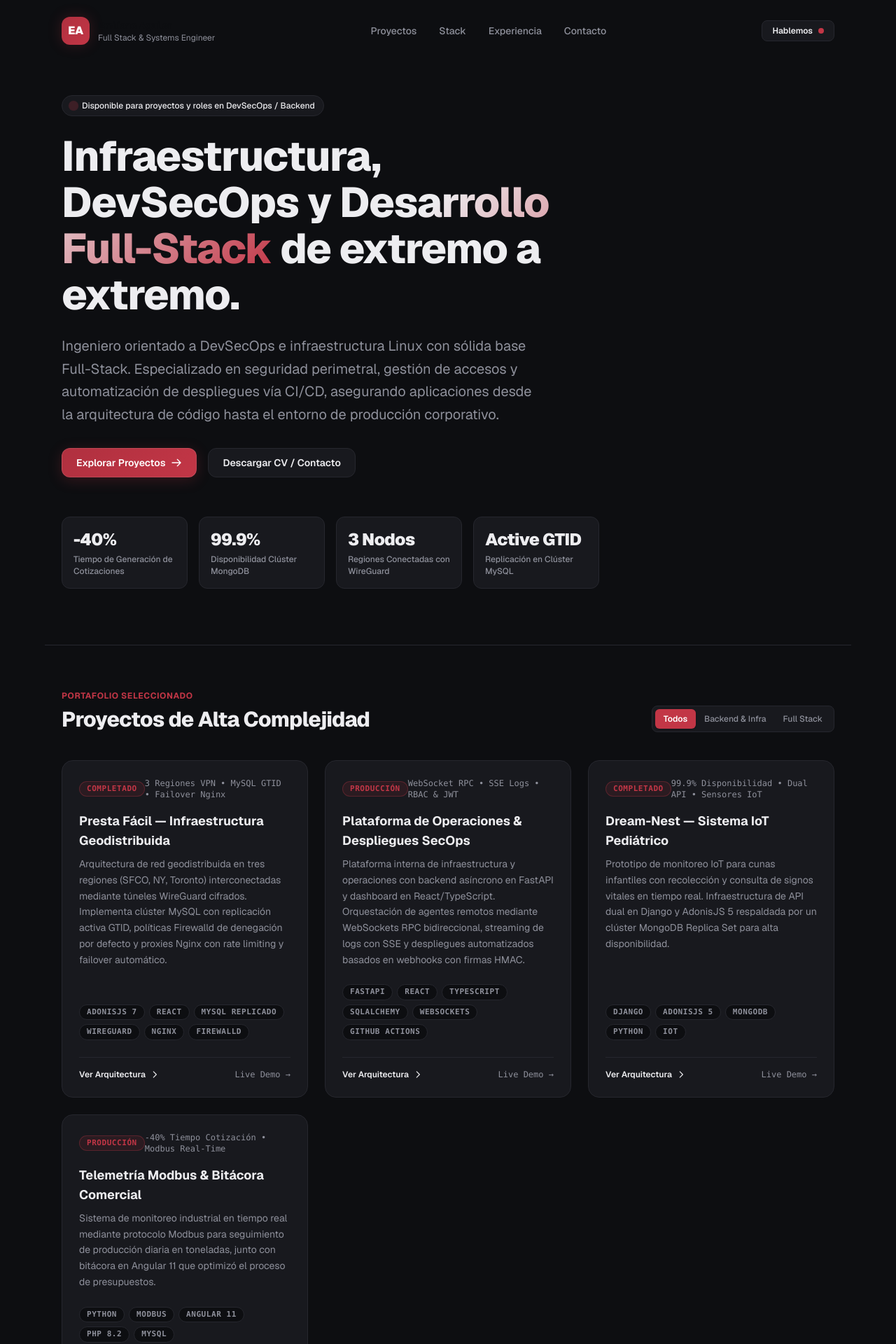
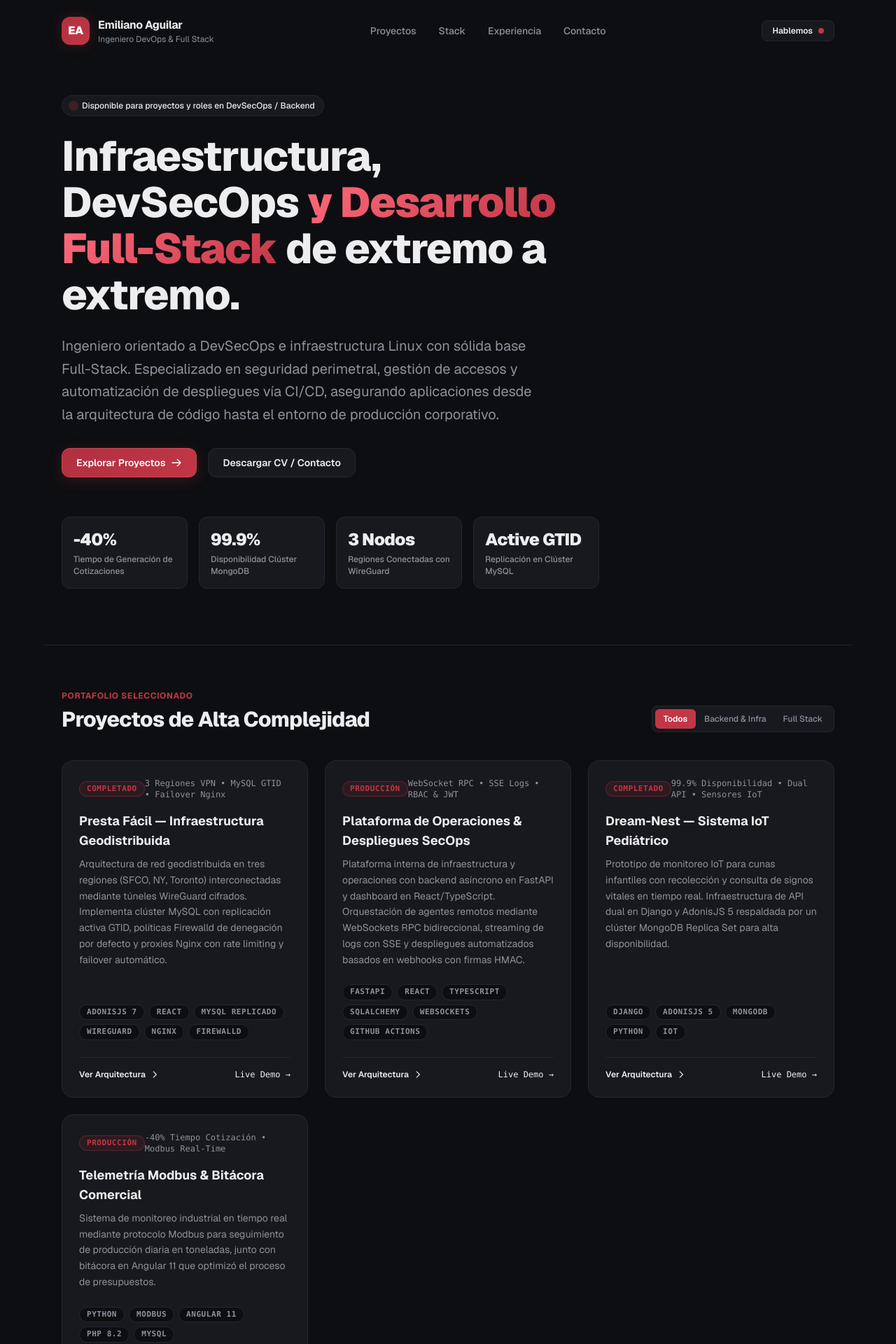
Before and after one commit to Sir-Fehane/portfolio, a Next.js app: page / in a window 1280 px wide. Shown: the top 1920 px of the page at 70% size. Built offline with nearby package versions, Linux system fonts and the light colour scheme.

Commit message:
fix/ colors not showing as expected

```diff
--- a/app/globals.css
+++ b/app/globals.css
@@ -13,7 +13,7 @@
 }
 
 @theme {
-  --color-base: #0D0E11;
+  --color-bg-base: #0D0E11;
   --color-surface: #18191E;
   --color-surface-hover: #202128;
   --color-border-line: #26272E;
@@ -34,13 +34,25 @@ body {
 ::-webkit-scrollbar {
   width: 8px;
 }
+
 ::-webkit-scrollbar-track {
   background: var(--base);
 }
+
 ::-webkit-scrollbar-thumb {
   background: var(--border);
   border-radius: 4px;
 }
+
 ::-webkit-scrollbar-thumb:hover {
   background: var(--accent);
 }
+
+a,
+a:link,
+a:visited,
+a:hover,
+a:active {
+  color: inherit;
+  text-decoration: none;
+}
--- a/components/layout/Navbar.tsx
+++ b/components/layout/Navbar.tsx
@@ -10,13 +10,13 @@ interface NavbarProps {
 
 export const Navbar: React.FC<NavbarProps> = ({
   name = "Emiliano Aguilar",
-  role = "Full Stack & Systems Engineer",
+  role = "Ingeniero DevOps & Full Stack",
   initials = "EA",
   className = "",
 }) => {
   return (
     <header className={`mx-auto max-w-6xl px-6 py-6 flex items-center justify-between ${className}`}>
-      <a href="#hero" className="flex items-center gap-3 group">
+      <a href="#hero" className="flex items-center gap-3 group text-inherit no-underline">
         <div
           className="w-10 h-10 rounded-xl flex items-center justify-center font-black tracking-tight text-white shadow-lg transition-transform group-hover:scale-105"
           style={{
--- a/components/sections/Hero.tsx
+++ b/components/sections/Hero.tsx
@@ -16,7 +16,7 @@ interface HeroProps {
 
 export const Hero: React.FC<HeroProps> = ({
   availabilityText = "Disponible para proyectos y roles en DevSecOps / Backend",
-  titlePrimary = "Infraestructura, DevSecOps",
+  titlePrimary = "Infraestructura, DevSecOps ",
   titleHighlight = "y Desarrollo Full-Stack",
   titleSecondary = "de extremo a extremo.",
   description = "Ingeniero orientado a DevSecOps e infraestructura Linux con sólida base Full-Stack. Especializado en seguridad perimetral, gestión de accesos y automatización de despliegues vía CI/CD, asegurando aplicaciones desde la arquitectura de código hasta el entorno de producción corporativo.",
@@ -42,8 +42,10 @@ export const Hero: React.FC<HeroProps> = ({
         <h1 className="text-4xl sm:text-6xl font-extrabold tracking-tight leading-[1.1] text-[#EDEDF0]">
           {titlePrimary}{" "}
           <span
-            className="text-transparent bg-clip-text"
-            style={{ backgroundImage: "linear-gradient(135deg, #EDEDF0 30%, #C23646 100%)" }}
+            className="text-transparent bg-clip-text decoration-clone font-black"
+            style={{
+              backgroundImage: "linear-gradient(135deg, #FF6B7D 0%, #C23646 100%)",
+            }}
           >
             {titleHighlight}
           </span>{" "}
```
